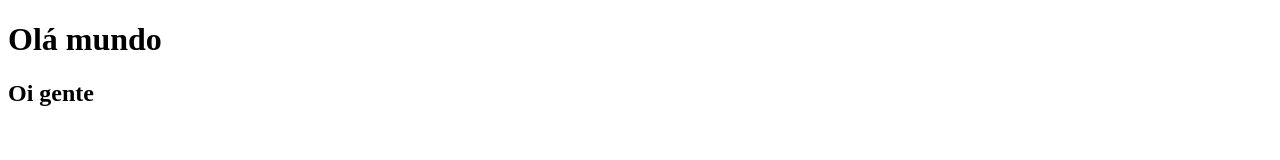
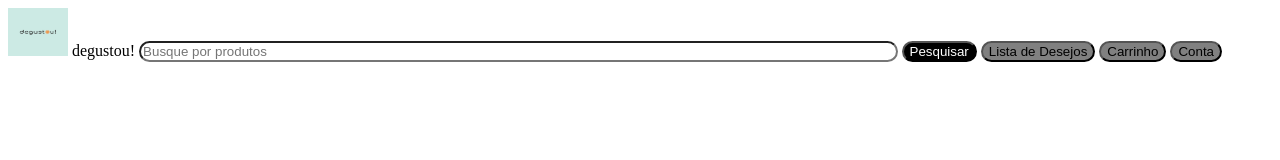
Before and after one commit to kauejhon/degustou, a plain HTML site: page index.html in a window 1280 px wide. Drawn offline with Linux system fonts and the light colour scheme.

Commit message:
adicionando versão beta da navbar

```diff
--- a/index.html
+++ b/index.html
@@ -5,9 +5,22 @@
     <meta http-equiv="X-UA-Compatible" content="IE=edge">
     <meta name="viewport" content="width=device-width, initial-scale=1.0">
     <title>degustou!</title>
+    <link rel="stylesheet" href="style/style.css">
 </head>
-<h1>Olá mundo</h1>
 <body>
-    <h2>Oi gente</h2>
+    <header>
+        <nav class="navbar navbar-expand-lg bg-body-tertiary">
+            <div class="container-fluid">
+                <img src="degustou-logo.png" alt="Logo da Degustou, com a palavra degustou! escrita com letras pretas em um fundo azul claro, com a letra o substituída pelo desenho de uma laranja cortada ao meio" width="60" height="48" class="d-inline-block align-text-top">
+              degustou!
+                <input class="form-control me-2" type="search" placeholder="Busque por produtos" aria-label="Search" id="search-box">
+                <button class="btn btn-outline-success" type="submit" id="search-button">Pesquisar</button>
+                <button class="nav-link active" aria-current="page" href="#">Lista de Desejos</button>
+                <button class="nav-link" href="#">Carrinho</button>
+                <button class="nav-link" href="#">Conta</button>
+            </div>
+          </nav>
+    </header>
 </body>
+<script src="index.js"></script>
 </html>
--- a/style/style.css
+++ b/style/style.css
@@ -0,0 +1,16 @@
+#search-box{
+    border-radius: 50px;
+    width: 60%;
+}
+
+#search-button{
+    border-radius: 50px;
+    color: white;
+    background-color: black;
+}
+
+button{
+    border-radius: 50px;
+    color: black;
+    background-color: grey;
+}
```
Also changed, not shown: degustou-logo.png (added), 1 other file.
